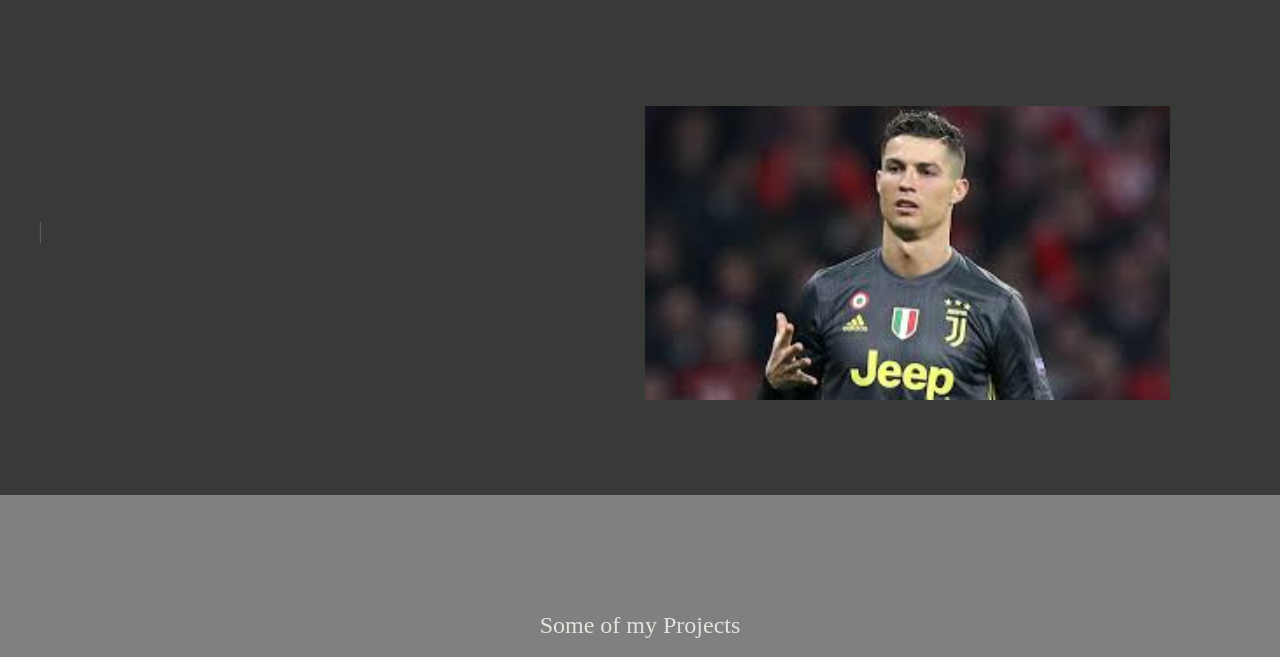
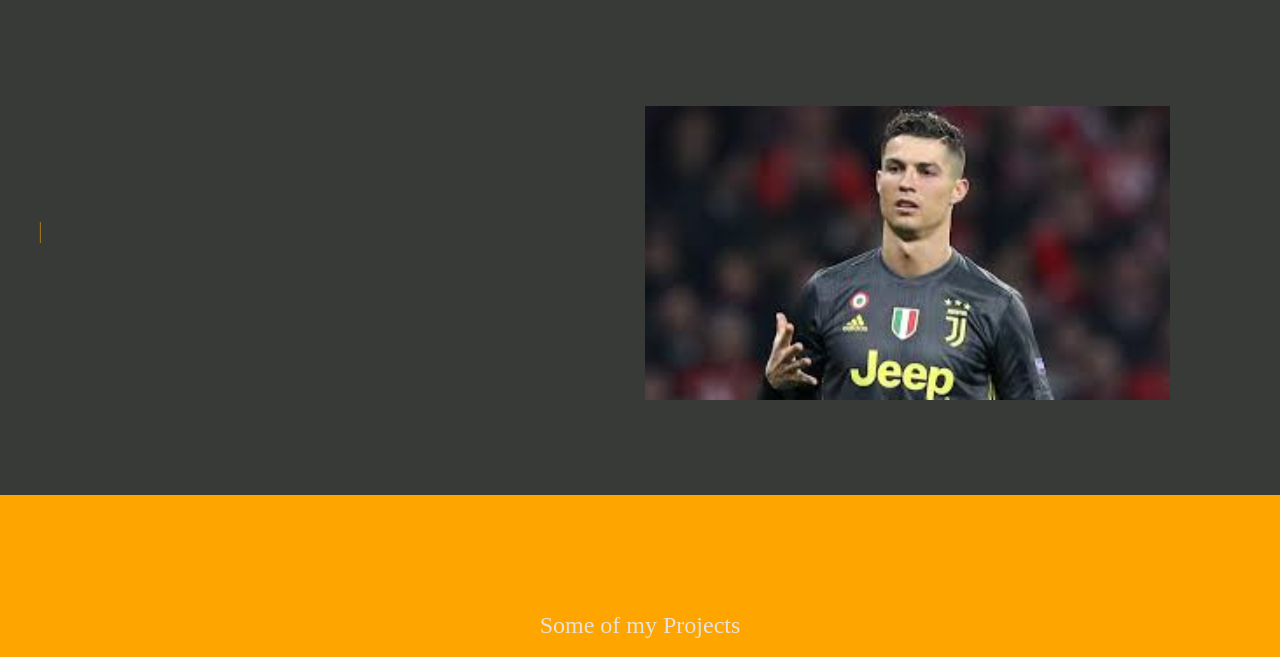
Before and after one commit to Kennedy128/portfolio2, a plain HTML site: page index.html in a window 1280 px wide. Shown: the part 69-726 px from the top of the page. Drawn offline with nearby package versions, Linux system fonts and the light colour scheme.

```diff
--- a/styles.css
+++ b/styles.css
@@ -1,6 +1,6 @@
 /* variables */
 :root{
-    --primary: grey;
+    --primary:orange;
     --secondary: #373a36;
 }
 
```
Also changed, not shown: 1 other file.
